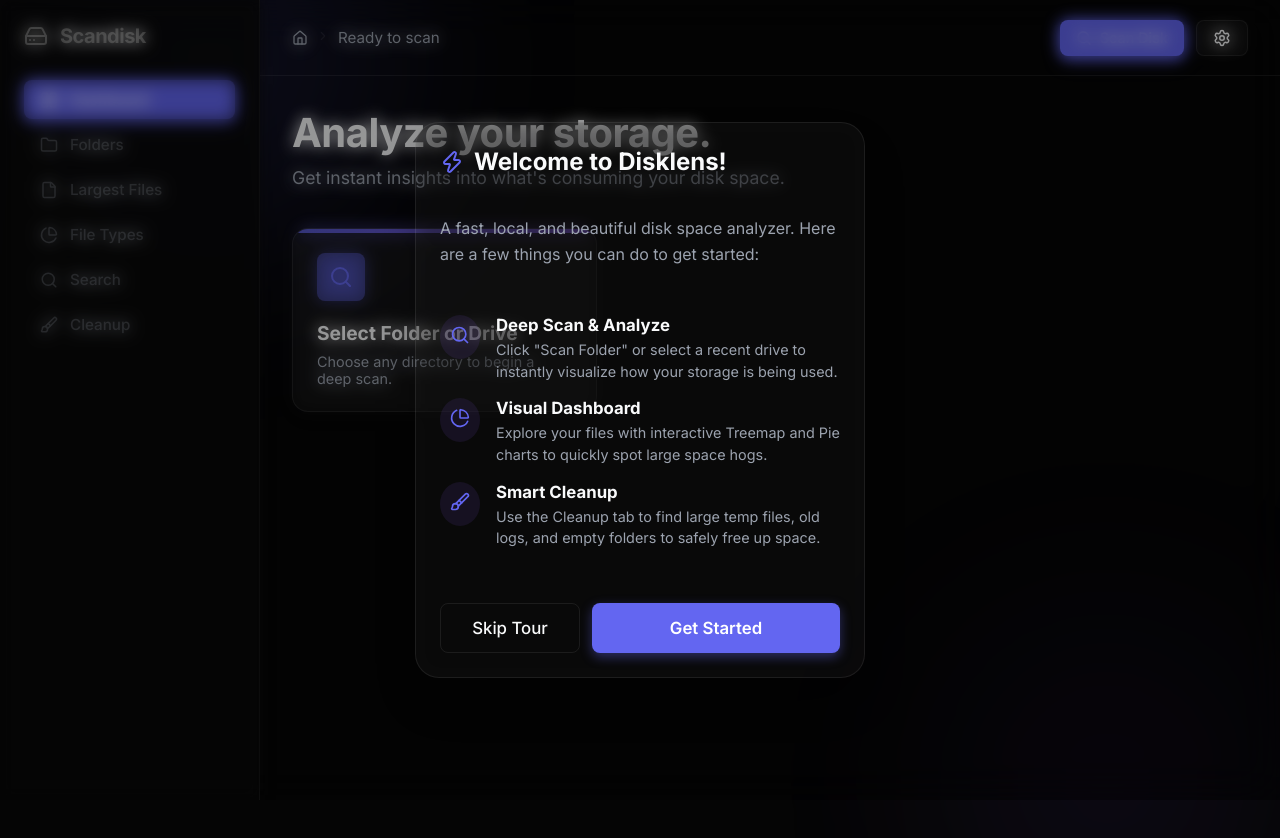
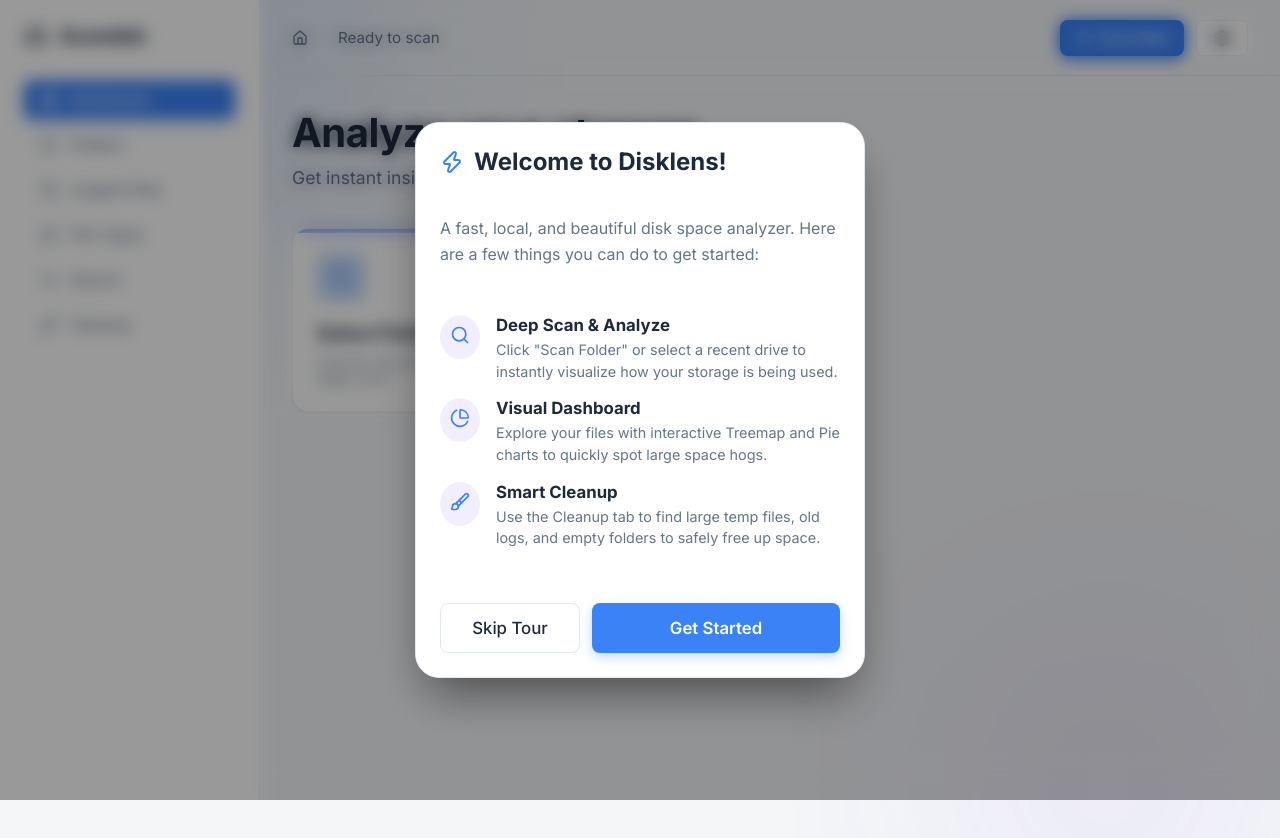
Before and after one commit to shakeer7/Scandisk, a React (Vite) app: page / in a window 1280 px wide. Shown: the top 838 px of the page. Built offline with nearby package versions, Linux system fonts and the light colour scheme.

Commit message:
feat: restore v0.1.0 theme settings, keep v0.2.6 features, bump v0.2.7

```diff
--- a/package.json
+++ b/package.json
@@ -1,7 +1,7 @@
 {
   "name": "scandisk",
   "private": true,
-  "version": "0.2.6",
+  "version": "0.2.7",
   "type": "module",
   "scripts": {
     "dev": "vite",
--- a/src-tauri/tauri.conf.json
+++ b/src-tauri/tauri.conf.json
@@ -1,7 +1,7 @@
 {
   "$schema": "../node_modules/@tauri-apps/cli/config.schema.json",
   "productName": "Scandisk",
-  "version": "0.2.6",
+  "version": "0.2.7",
   "identifier": "com.shakeer.scandisk",
   "build": {
     "frontendDist": "../dist",
--- a/src/App.tsx
+++ b/src/App.tsx
@@ -105,7 +105,8 @@
   const [progress, setProgress] = useState<ProgressEvent | null>(null);
   const [showSettings, setShowSettings] = useState(false);
   const [showTour, setShowTour] = useState(() => !localStorage.getItem('disklens-tour-seen'));
-  const [theme, setTheme] = useState(localStorage.getItem('scandisk-theme') || 'dark');
+  const [theme, setTheme] = useState(() => localStorage.getItem('disklens-theme') || 'light');
+  const [style, setStyle] = useState(() => localStorage.getItem('disklens-style') || 'material');
   const [currentPath, setCurrentPath] = useState<string>('');
   const [history, setHistory] = useState<string[]>([]);
 
@@ -123,8 +124,10 @@
 
   useEffect(() => {
     document.documentElement.setAttribute('data-theme', theme);
-    localStorage.setItem('scandisk-theme', theme);
-  }, [theme]);
+    document.documentElement.setAttribute('data-style', style);
+    localStorage.setItem('disklens-theme', theme);
+    localStorage.setItem('disklens-style', style);
+  }, [theme, style]);
 
   const selectFolder = async () => {
     try {
@@ -947,10 +950,10 @@
 
             <div className="settings-group">
               <label>Appearance Style</label>
-              <select value={theme} onChange={e => setTheme(e.target.value)}>
+              <select value={style} onChange={e => setStyle(e.target.value)}>
                 <option value="material">Material Design (Clean)</option>
-                <option value="liquid-glass">Glassmorphism (Modern)</option>
-                <option value="neumorphism">Neumorphic (Soft)</option>
+                <option value="glass">Glassmorphism (Modern)</option>
+                <option value="neumorphic">Neumorphic (Soft)</option>
               </select>
             </div>
 
--- a/src/index.css
+++ b/src/index.css
@@ -28,77 +28,99 @@
 }
 
 [data-theme="light"] {
-  --bg-app: #f3f4f6;
-  --bg-card: rgba(255, 255, 255, 0.8);
-  --bg-sidebar: rgba(255, 255, 255, 0.6);
-  --text-main: #111827;
-  --text-muted: #6b7280;
-  --border-color: rgba(0, 0, 0, 0.08);
-  --primary: #4f46e5;
-  --primary-hover: #4338ca;
-  --primary-glow: rgba(79, 70, 229, 0.3);
-  --shadow-sm: 0 2px 4px rgba(0, 0, 0, 0.05);
-  --shadow-md: 0 4px 6px -1px rgba(0, 0, 0, 0.05);
-  --shadow-lg: 0 10px 15px -3px rgba(0, 0, 0, 0.05);
+  --bg-app: #f4f6f8;
+  --bg-card: #ffffff;
+  --bg-sidebar: #ffffff;
+  --text-main: #1e293b;
+  --text-muted: #64748b;
+  --border-color: #e2e8f0;
+  --primary: #3b82f6;
+  --primary-hover: #2563eb;
+  --primary-glow: rgba(59, 130, 246, 0.3);
+  --shadow-sm: 0 1px 3px rgba(0, 0, 0, 0.1);
+  --shadow-md: 0 4px 6px -1px rgba(0, 0, 0, 0.1);
+  --shadow-lg: 0 10px 15px -3px rgba(0, 0, 0, 0.1);
 }
 
-[data-theme="material"] {
-  --bg-app: #202124;
-  --bg-card: #292a2d;
-  --bg-sidebar: #202124;
-  --text-main: #e8eaed;
-  --text-muted: #9aa0a6;
-  --border-color: #3c4043;
-  --primary: #8ab4f8;
-  --primary-hover: #aecbfa;
-  --primary-glow: rgba(138, 180, 248, 0.2);
-  --shadow-sm: 0 1px 2px 0 rgba(0, 0, 0, 0.3), 0 1px 3px 1px rgba(0, 0, 0, 0.15);
-  --shadow-md: 0 1px 2px 0 rgba(0, 0, 0, 0.3), 0 2px 6px 2px rgba(0, 0, 0, 0.15);
-  --shadow-lg: 0 1px 3px 0 rgba(0, 0, 0, 0.3), 0 4px 8px 3px rgba(0, 0, 0, 0.15);
-  --radius: 8px;
-  --radius-sm: 4px;
-  --radius-lg: 16px;
+[data-theme="dark"] {
+  --bg-app: #0f172a;
+  --bg-card: #1e293b;
+  --bg-sidebar: #1e293b;
+  --text-main: #f8fafc;
+  --text-muted: #94a3b8;
+  --border-color: #334155;
+  --shadow-sm: 0 1px 3px rgba(0, 0, 0, 0.4);
+  --shadow-md: 0 4px 6px -1px rgba(0, 0, 0, 0.4);
+  --shadow-lg: 0 10px 15px -3px rgba(0, 0, 0, 0.5);
 }
 
-[data-theme="liquid-glass"] {
-  --bg-app: radial-gradient(circle at 10% 20%, rgb(90, 92, 106) 0%, rgb(32, 45, 58) 81.3%);
-  --bg-card: rgba(255, 255, 255, 0.05);
-  --bg-sidebar: rgba(255, 255, 255, 0.03);
-  --text-main: #ffffff;
-  --text-muted: rgba(255, 255, 255, 0.6);
-  --border-color: rgba(255, 255, 255, 0.1);
-  --primary: #00d2ff;
-  --primary-hover: #3a7bd5;
-  --primary-glow: rgba(0, 210, 255, 0.5);
-  --shadow-sm: 0 4px 12px rgba(0,0,0,0.1);
-  --shadow-md: 0 8px 32px 0 rgba(31, 38, 135, 0.37);
-  --shadow-lg: 0 12px 48px 0 rgba(31, 38, 135, 0.5);
-  --radius: 20px;
-  --radius-lg: 30px;
+[data-style="glass"] {
+  --bg-app: linear-gradient(135deg, #e0e7ff 0%, #f3e8ff 100%);
+  --bg-card: rgba(255, 255, 255, 0.6);
+  --bg-sidebar: rgba(255, 255, 255, 0.4);
+  --border-color: rgba(255, 255, 255, 0.5);
+  --shadow-md: 0 8px 32px 0 rgba(31, 38, 135, 0.07);
+  --radius: 16px;
 }
-.app-container[data-theme="liquid-glass"] .card,
-.app-container[data-theme="liquid-glass"] .sidebar {
-  backdrop-filter: blur(16px);
-  -webkit-backdrop-filter: blur(16px);
-  border: 1px solid rgba(255, 255, 255, 0.12);
+[data-style="glass"] .sidebar,
+[data-style="glass"] .card {
+  backdrop-filter: blur(12px);
+  -webkit-backdrop-filter: blur(12px);
 }
 
-[data-theme="neumorphism"] {
+[data-style="glass"][data-theme="dark"] {
+  --bg-app: linear-gradient(135deg, #0f172a 0%, #1e1b4b 100%);
+  --bg-card: rgba(30, 41, 59, 0.5);
+  --bg-sidebar: rgba(30, 41, 59, 0.3);
+  --border-color: rgba(255, 255, 255, 0.1);
+  --shadow-md: 0 8px 32px 0 rgba(0, 0, 0, 0.3);
+}
+
+[data-style="neumorphic"] {
   --bg-app: #e0e5ec;
   --bg-card: #e0e5ec;
   --bg-sidebar: #e0e5ec;
-  --text-main: #333333;
-  --text-muted: #7a7a7a;
   --border-color: transparent;
-  --primary: #5c7aff;
-  --primary-hover: #4866e5;
-  --primary-glow: rgba(92, 122, 255, 0.3);
   --shadow-sm: 5px 5px 10px #bec3c9, -5px -5px 10px #ffffff;
-  --shadow-md: 9px 9px 16px #bec3c9, -9px -9px 16px #ffffff;
-  --shadow-lg: 12px 12px 24px #bec3c9, -12px -12px 24px #ffffff;
-  --radius: 20px;
-  --radius-sm: 10px;
-  --radius-lg: 30px;
+  --shadow-md: 9px 9px 16px rgb(163,177,198,0.6), -9px -9px 16px rgba(255,255,255, 0.5);
+  --shadow-lg: 9px 9px 16px rgb(163,177,198,0.6), -9px -9px 16px rgba(255,255,255, 0.5);
+  --radius: 16px;
+}
+
+[data-style="neumorphic"][data-theme="dark"] {
+  --bg-app: #1a1e23;
+  --bg-card: #1a1e23;
+  --bg-sidebar: #1a1e23;
+  --border-color: transparent;
+  --shadow-sm: 4px 4px 8px #0f1215, -4px -4px 8px #252a31;
+  --shadow-md: 8px 8px 16px #0f1215, -8px -8px 16px #252a31;
+  --shadow-lg: 8px 8px 16px #0f1215, -8px -8px 16px #252a31;
+}
+
+[data-style="neumorphic"] .nav-item {
+  background: var(--bg-card);
+  box-shadow: none;
+  margin-bottom: 8px;
+}
+[data-style="neumorphic"] .nav-item.active {
+  box-shadow: inset 4px 4px 8px rgba(0,0,0,0.1), inset -4px -4px 8px rgba(255,255,255,0.7);
+  color: var(--primary);
+  background: var(--bg-card);
+}
+[data-style="neumorphic"][data-theme="dark"] .nav-item.active {
+  box-shadow: inset 4px 4px 8px #0f1215, inset -4px -4px 8px #252a31;
+}
+
+[data-style="neumorphic"] .btn {
+  background: var(--bg-card);
+  color: var(--text-main);
+  box-shadow: var(--shadow-sm);
+}
+[data-style="neumorphic"] .btn:active {
+  box-shadow: inset 4px 4px 8px rgba(0,0,0,0.1), inset -4px -4px 8px rgba(255,255,255,0.7);
+}
+[data-style="neumorphic"][data-theme="dark"] .btn:active {
+  box-shadow: inset 4px 4px 8px #0f1215, inset -4px -4px 8px #252a31;
 }
 
 * {
```
Also changed, not shown: 2 other files (tests, documents, lock files or other folders).
